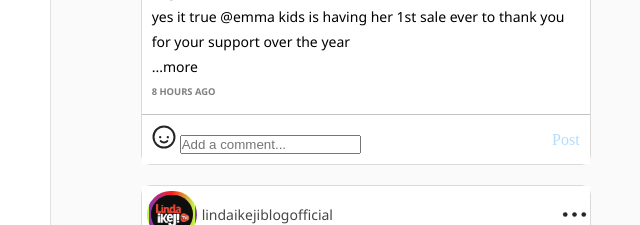
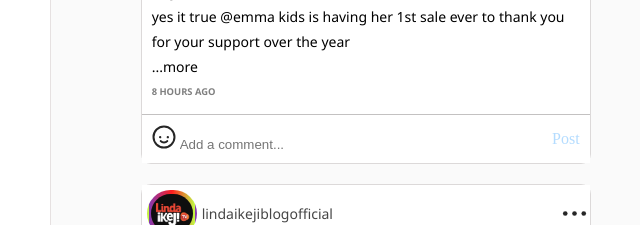
Before and after one commit to AnulikaP/module7gram, a plain HTML site: page index.html in a window 1280 px wide. Shown: the part 920-1145 px from the top of the page, without its empty margins (129-769 px from the left). Drawn offline with Linux system fonts and the light colour scheme.

Commit message:
modified comment

```diff
--- a/style.css
+++ b/style.css
@@ -23,9 +23,6 @@
 
 
 /* NAV SECTION STYLE */
-.nav-sec{
-
-}
 .nav-sec nav{
     line-height: 1.8cm;
     position: fixed;
@@ -113,6 +110,9 @@ nav span{
 }
 .container-main .comment p{
     color: rgb(180,220,255);
+}
+.comment input{
+    border-style: none;
 }
 .chyk .intro{
     display: flex;
```
